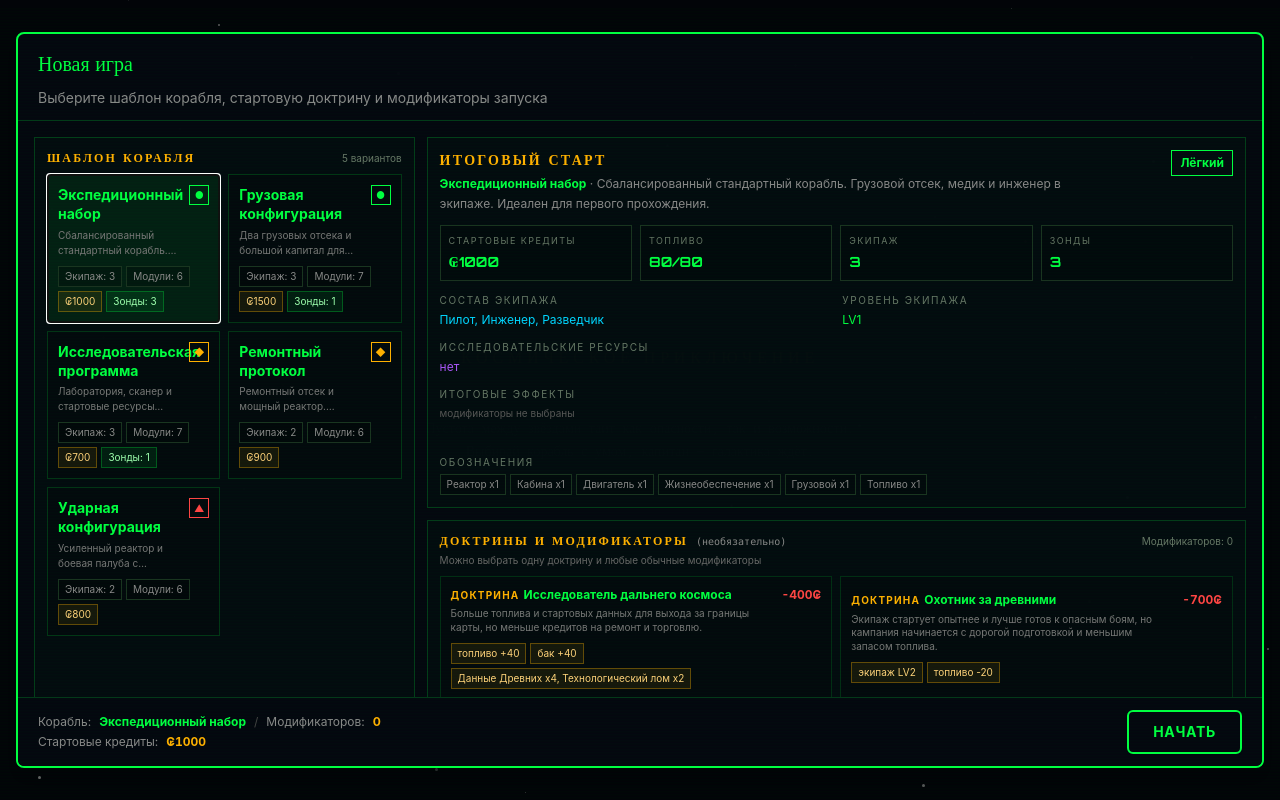
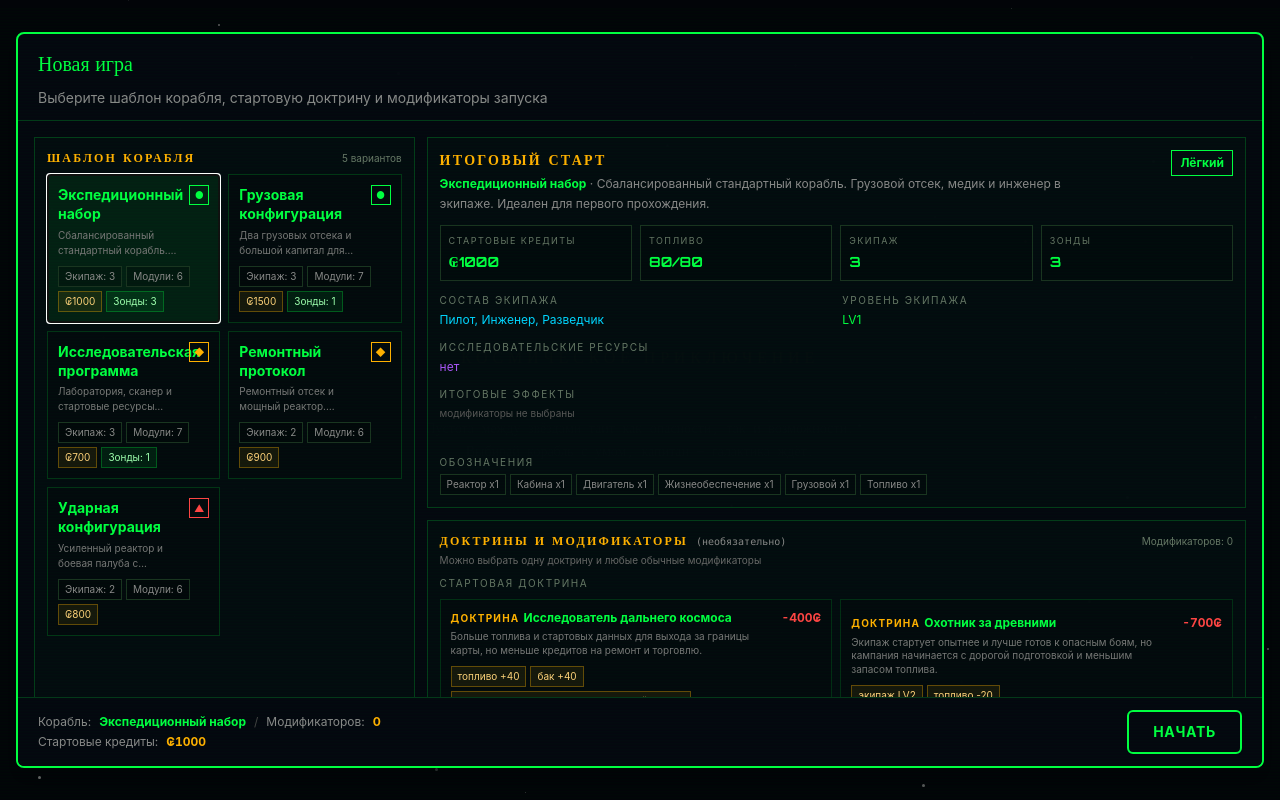
Before and after one commit to Kotovar/star-wanderer-ai, a Next.js app: page / in a window 1280 px wide. Built offline with nearby package versions, Linux system fonts and the light colour scheme.

Commit message:
feat: добавить новые модификаторы

```diff
--- a/src/game/components/NewGameSetupModal.tsx
+++ b/src/game/components/NewGameSetupModal.tsx
@@ -45,6 +45,13 @@ const MODIFIER_TYPE_COLORS = {
   challenge: { text: "#ff4444", border: "#ff4444", bg: "rgba(255,68,68,0.07)" },
   mixed: { text: "#ff00ff", border: "#ff00ff", bg: "rgba(255,0,255,0.06)" },
 };
+
+const DOCTRINE_MODIFIERS = LAUNCH_MODIFIERS.filter(
+  (mod) => mod.group === "doctrine",
+);
+const REGULAR_MODIFIERS = LAUNCH_MODIFIERS.filter(
+  (mod) => mod.group !== "doctrine",
+);
 
 const MODULE_NAME_KEYS: Partial<Record<ModuleType, string>> = {
   reactor: "new_game_setup.mod_reactor",
@@ -164,6 +171,8 @@ function getModifierDetails(mod: LaunchModifier, t: TFn) {
     details.push(t("new_game_setup.effect_cursed_artifact"));
   if (mod.startWithCrisis)
     details.push(t("new_game_setup.effect_starting_crisis"));
+  if (mod.startWithRandomTech)
+    details.push(t("new_game_setup.effect_random_tech"));
   if (mod.startRaceReputation)
     details.push(t("new_game_setup.effect_reputation"));
   if (mod.researchResources) {
@@ -172,6 +181,18 @@ function getModifierDetails(mod: LaunchModifier, t: TFn) {
   }
 
   return details;
+}
+
+function getBlockingModifier(mod: LaunchModifier, selectedIds: string[]) {
+  return (
+    LAUNCH_MODIFIERS.find(
+      (selected) =>
+        selectedIds.includes(selected.id) &&
+        selected.id !== mod.id &&
+        (mod.conflictsWith?.includes(selected.id) ||
+          selected.conflictsWith?.includes(mod.id)),
+    ) ?? null
+  );
 }
 
 function Pill({
@@ -279,6 +300,8 @@ export function NewGameSetupModal({
       if (prev.includes(id)) return prev.filter((m) => m !== id);
 
       const modifier = LAUNCH_MODIFIERS.find((mod) => mod.id === id);
+      if (!modifier || getBlockingModifier(modifier, prev)) return prev;
+
       const next = modifier?.group
         ? prev.filter((selectedId) => {
             const selected = LAUNCH_MODIFIERS.find(
@@ -290,6 +313,81 @@ export function NewGameSetupModal({
 
       return [...next, id];
     });
+  };
+
+  const renderModifierButton = (mod: LaunchModifier) => {
+    const isActive = selectedModifiers.includes(mod.id);
+    const blockingModifier = getBlockingModifier(mod, selectedModifiers);
+    const isBlocked = !isActive && blockingModifier !== null;
+    const tc = MODIFIER_TYPE_COLORS[mod.type];
+    const details = getModifierDetails(mod, t);
+
+    return (
+      <button
+        key={mod.id}
+        type="button"
+        disabled={isBlocked}
+        onClick={() => toggleModifier(mod.id)}
+        className={`min-w-0 text-left border p-2.5 transition-all ${
+          isBlocked ? "cursor-not-allowed opacity-50" : "cursor-pointer"
+        }`}
+        style={{
+          borderColor: isActive ? tc.border : "rgba(0,255,65,0.15)",
+          backgroundColor: isActive ? tc.bg : "rgba(0,0,0,0.18)",
+        }}
+      >
+        <div className="flex items-start justify-between gap-2">
+          <div className="min-w-0">
+            <div
+              className="font-bold text-xs leading-snug"
+              style={{ color: isActive ? tc.text : "#00ff41" }}
+            >
+              {mod.group === "doctrine" && (
+                <span className="mr-1 text-[10px] uppercase tracking-[0.12em] text-accent">
+                  {t("new_game_setup.doctrine_badge")}
+                </span>
+              )}
+              {t(mod.nameKey)}
+            </div>
+            <div className="mt-1 text-[10px] leading-snug text-[#777]">
+              {t(mod.descriptionKey)}
+            </div>
+          </div>
+          <span
+            className="shrink-0 text-xs font-bold tabular-nums"
+            style={{
+              color: mod.creditDelta >= 0 ? "#00ff41" : "#ff4444",
+            }}
+          >
+            {mod.creditDelta > 0 ? `+${mod.creditDelta}` : mod.creditDelta}₢
+          </span>
+        </div>
+
+        {details.length > 0 && (
+          <div className="mt-2 flex flex-wrap gap-1">
+            {details.slice(0, 3).map((detail) => (
+              <Pill
+                key={detail}
+                tone={
+                  mod.type === "bonus"
+                    ? "good"
+                    : mod.type === "challenge"
+                      ? "danger"
+                      : "warning"
+                }
+              >
+                {detail}
+              </Pill>
+            ))}
+          </div>
+        )}
+        {blockingModifier && (
+          <div className="mt-2 text-[10px] text-[#ff9a9a]">
+            {t("new_game_setup.conflicts_with")}: {t(blockingModifier.nameKey)}
+          </div>
+        )}
+      </button>
+    );
   };
 
   const handleStart = () => {
@@ -535,78 +633,18 @@ export function NewGameSetupModal({
                   </div>
                 </div>
 
+                <div className="mb-2 text-[10px] uppercase tracking-[0.16em] text-muted-foreground">
+                  {t("new_game_setup.doctrine_section")}
+                </div>
                 <div className="grid min-w-0 gap-2 min-[1180px]:grid-cols-2">
-                  {LAUNCH_MODIFIERS.map((mod) => {
-                    const isActive = selectedModifiers.includes(mod.id);
-                    const tc = MODIFIER_TYPE_COLORS[mod.type];
-                    const details = getModifierDetails(mod, t);
+                  {DOCTRINE_MODIFIERS.map(renderModifierButton)}
+                </div>
 
-                    return (
-                      <button
-                        key={mod.id}
-                        onClick={() => toggleModifier(mod.id)}
-                        className="min-w-0 text-left border p-2.5 transition-all cursor-pointer"
-                        style={{
-                          borderColor: isActive
-                            ? tc.border
-                            : "rgba(0,255,65,0.15)",
-                          backgroundColor: isActive
-                            ? tc.bg
-                            : "rgba(0,0,0,0.18)",
-                        }}
-                      >
-                        <div className="flex items-start justify-between gap-2">
-                          <div className="min-w-0">
-                            <div
-                              className="font-bold text-xs leading-snug"
-                              style={{ color: isActive ? tc.text : "#00ff41" }}
-                            >
-                              {mod.group === "doctrine" && (
-                                <span className="mr-1 text-[10px] uppercase tracking-[0.12em] text-accent">
-                                  {t("new_game_setup.doctrine_badge")}
-                                </span>
-                              )}
-                              {t(mod.nameKey)}
-                            </div>
-                            <div className="mt-1 text-[10px] leading-snug text-[#777]">
-                              {t(mod.descriptionKey)}
-                            </div>
-                          </div>
-                          <span
-                            className="shrink-0 text-xs font-bold tabular-nums"
-                            style={{
-                              color:
-                                mod.creditDelta >= 0 ? "#00ff41" : "#ff4444",
-                            }}
-                          >
-                            {mod.creditDelta > 0
-                              ? `+${mod.creditDelta}`
-                              : mod.creditDelta}
-                            ₢
-                          </span>
-                        </div>
-
-                        {details.length > 0 && (
-                          <div className="mt-2 flex flex-wrap gap-1">
-                            {details.slice(0, 3).map((detail) => (
-                              <Pill
-                                key={detail}
-                                tone={
-                                  mod.type === "bonus"
-                                    ? "good"
-                                    : mod.type === "challenge"
-                                      ? "danger"
-                                      : "warning"
-                                }
-                              >
-                                {detail}
-                              </Pill>
-                            ))}
-                          </div>
-                        )}
-                      </button>
-                    );
-                  })}
+                <div className="mb-2 mt-4 text-[10px] uppercase tracking-[0.16em] text-muted-foreground">
+                  {t("new_game_setup.regular_modifiers_section")}
+                </div>
+                <div className="grid min-w-0 gap-2 min-[1180px]:grid-cols-2">
+                  {REGULAR_MODIFIERS.map(renderModifierButton)}
                 </div>
               </section>
             </div>
--- a/src/game/slices/gameManagement/helpers/buildStartingState.ts
+++ b/src/game/slices/gameManagement/helpers/buildStartingState.ts
@@ -1,9 +1,10 @@
 import { SHIP_TEMPLATES, DEFAULT_TEMPLATE_ID } from "@/game/constants/shipTemplates";
 import { LAUNCH_MODIFIERS } from "@/game/constants/launchModifiers";
 import { GLOBAL_CRISES } from "@/game/constants/globalCrises";
+import { RESEARCH_TREE } from "@/game/constants/research";
 import { ANCIENT_ARTIFACTS } from "@/game/constants/artifacts";
 import { buildCrewMember } from "@/game/crew/buildCrewMember";
-import type { CrewMember, GameState, Artifact } from "@/game/types";
+import type { CrewMember, GameState, Artifact, TechnologyId } from "@/game/types";
 import type { ResearchResourceType } from "@/game/types/research";
 import type { RaceId } from "@/game/types/races";
 
@@ -21,6 +22,8 @@ export interface StartingStatePatch {
   knownRaces?: RaceId[];
   /** Кризис, который надо активировать сразу после создания стартового состояния */
   startingCrisisId?: string;
+  /** Случайная технология, которую надо сразу засчитать изученной */
+  startingTechId?: TechnologyId;
 }
 
 /**
@@ -218,6 +221,13 @@ export function buildStartingState(
   const startingCrisis = wantsStartingCrisis
     ? GLOBAL_CRISES[Math.floor(Math.random() * GLOBAL_CRISES.length)]
     : undefined;
+  const startingTechPool = Object.values(RESEARCH_TREE).filter(
+    (tech) => tech.discovered && tech.prerequisites.length === 0,
+  );
+  const wantsStartingTech = activeModifiers.some((m) => m.startWithRandomTech);
+  const startingTech = wantsStartingTech
+    ? startingTechPool[Math.floor(Math.random() * startingTechPool.length)]
+    : undefined;
 
   // ── Корабль ───────────────────────────────────────────────────────────────
   const crewCapacity =
@@ -249,5 +259,6 @@ export function buildStartingState(
     raceReputation: Object.keys(raceReputation).length > 0 ? raceReputation : undefined,
     knownRaces: knownRaces.size > 0 ? [...knownRaces] : undefined,
     startingCrisisId: startingCrisis?.id,
+    startingTechId: startingTech?.id,
   };
 }
--- a/src/game/slices/gameManagement/helpers/restartGame.ts
+++ b/src/game/slices/gameManagement/helpers/restartGame.ts
@@ -4,8 +4,10 @@ import { initialState } from "@/game/initial";
 import { clearLocalStorage, saveToLocalStorage } from "@/game/saves/utils";
 import { playSound } from "@/sounds";
 import { buildStartingState } from "./buildStartingState";
+import { applyResearchedTechs } from "@/game/research/applyResearchedTechs";
 import { DEFAULT_TEMPLATE_ID } from "@/game/constants/shipTemplates";
 import { getVictoryObjectives } from "@/game/constants/victoryObjectives";
+import { RESEARCH_TREE } from "@/game/constants/research";
 import {
   GLOBAL_CRISES,
   pickWeightedCrisis,
@@ -71,6 +73,14 @@ export const restartGame = (
     startTemplateId: templateId,
   });
 
+  if (patch.startingTechId) {
+    set(applyResearchedTechs(get(), [patch.startingTechId]));
+    get().addLog(
+      `🔬 Стартовая технология: ${RESEARCH_TREE[patch.startingTechId]?.name ?? patch.startingTechId}`,
+      "info",
+    );
+  }
+
   if (patch.startingCrisisId) {
     const crisis = GLOBAL_CRISES.find(
       (item) => item.id === patch.startingCrisisId,
```
Also changed, not shown: src/game/constants/launchModifiers.ts (+17 -0 lines), src/lib/locales/en.json, src/lib/locales/ru.json.
